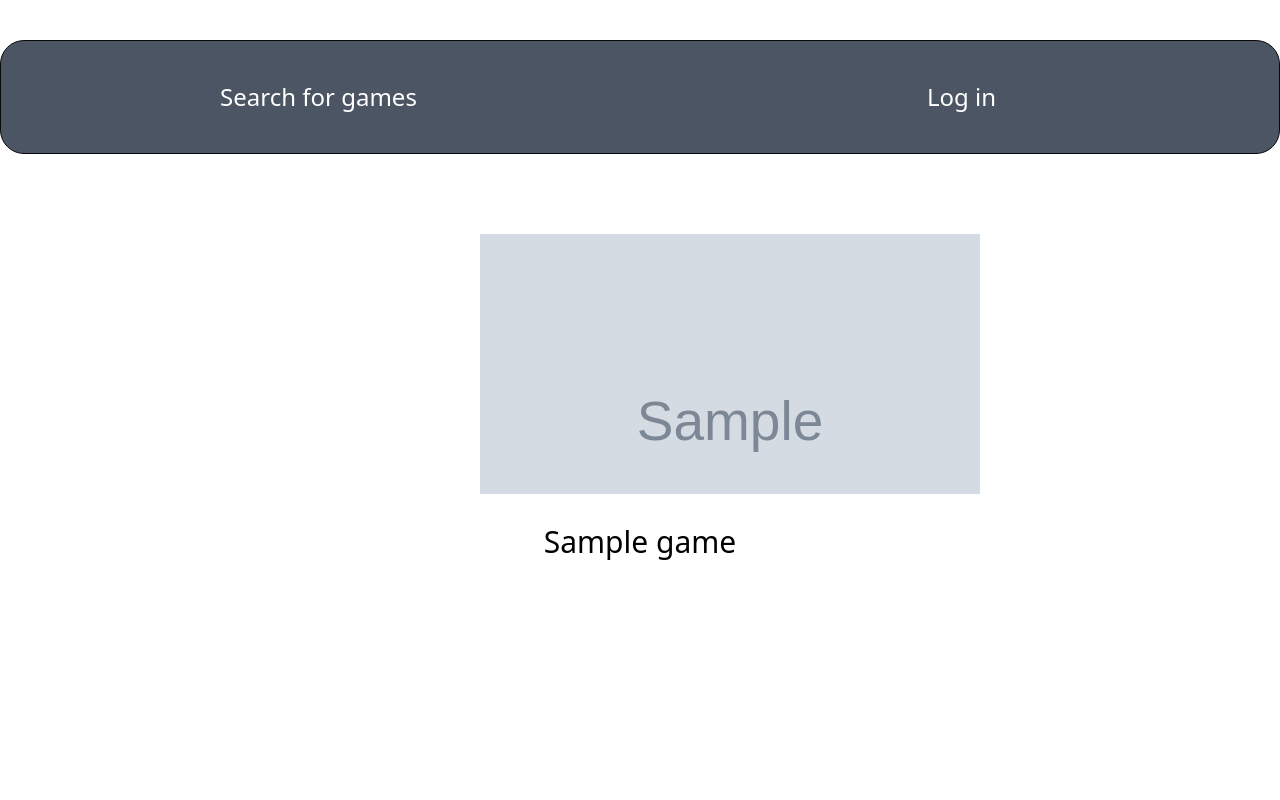
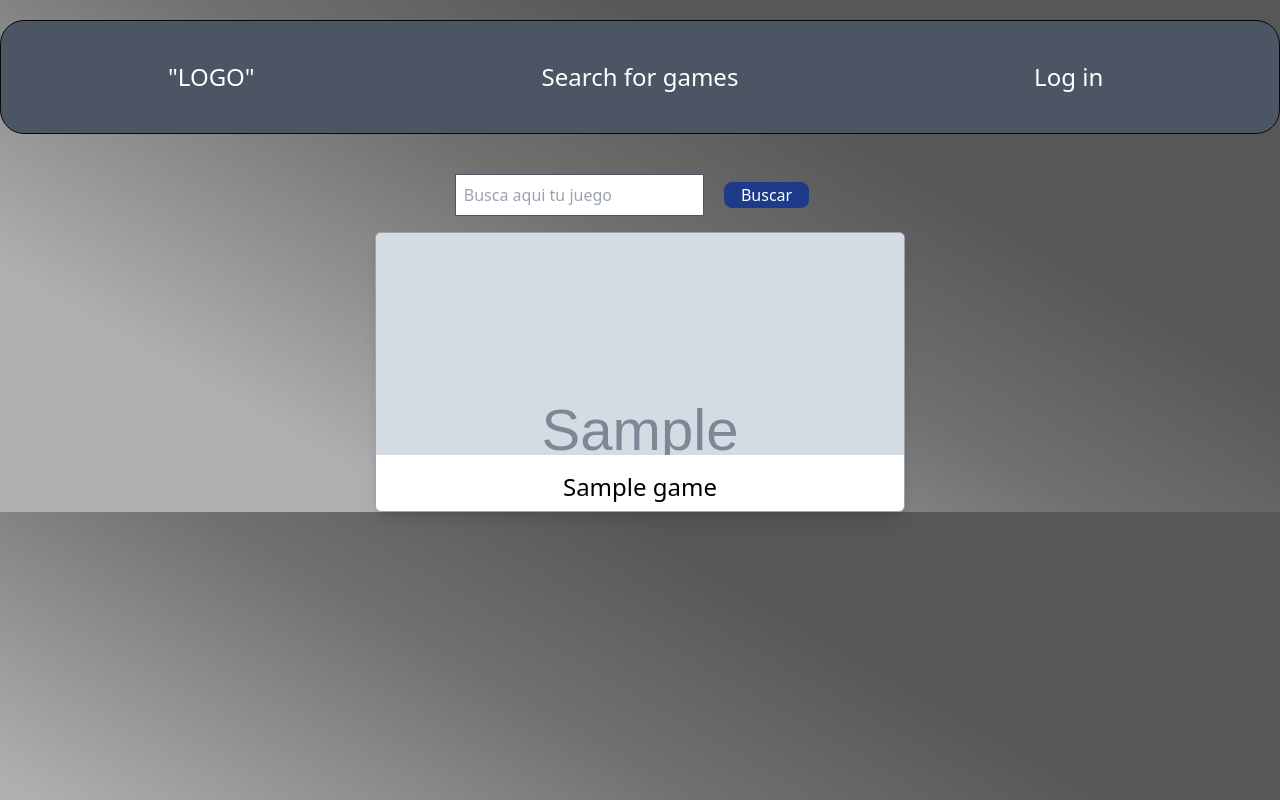
Before and after one commit to iDankest/Proyecto-Symfony, a Symfony app: template GameFinder/templates/games/index.html.twig in a window 1280 px wide. Run offline with Twig, Linux system fonts and the light colour scheme; the template is opened without the code that fills it: most values are stand-ins (such as "Sample title", 1, 10 or a date in 2020); grey boxes marked "Sample" are stand-in pictures; style sheets or scripts are compiled from the project's sources; some libraries are stand-ins or nearby versions.

Commit message:
escalvizando a abel

```diff
--- a/GameFinder/assets/styles/app.css
+++ b/GameFinder/assets/styles/app.css
@@ -4,12 +4,15 @@
 
 
 body {
-    /*  background-image: url('../image/fondo.jpg');  */
-    background-size: cover; /* Ajusta el tamaño de la imagen al gusto */
-    background-repeat: no-repeat; /* Evita que la imagen se repita */
-}
+      /* background-image: url('../image/fondo.jpg'); */
+      background-size: cover; /* Ajusta el tamaño de la imagen al gusto */
+      background-repeat: no-repeat; /* Evita que la imagen se repita */
+    background: rgb(34, 34, 34);
+        background: linear-gradient(210deg, rgba(34, 34, 34, 0.760) 30%, rgba(68, 68, 68, 0.760) 50%,
+                rgba(149, 149, 149, 0.760) 80%);
+    }
 
-.fondo{
+    .fondo{
     height: 100vh;
     background: rgb(34, 34, 34);
     background: linear-gradient(210deg, rgba(34, 34, 34, 0.760) 30%, rgba(68, 68, 68, 0.760) 50%,
--- a/GameFinder/src/Controller/HomeController.php
+++ b/GameFinder/src/Controller/HomeController.php
@@ -13,11 +13,11 @@ class HomeController extends AbstractController
     public function index(GamesRepository $gamesRepository): Response
     {
         // Recuperar todos los juegos desde la base de datos
-        $games = $gamesRepository->findAll();
+        $firstThree = array_slice($gamesRepository->findAll(), 0, 3);
 
         // Pasar los juegos a la plantilla base
         return $this->render('base.html.twig', [
-            'games' => $games,
+            'games' => $firstThree,
         ]);
     }
 }
--- a/GameFinder/templates/base.html.twig
+++ b/GameFinder/templates/base.html.twig
@@ -20,9 +20,11 @@
 	<body>
 		{% block header %}
 			{% if app.user %}
-				<div class="mt-10 mx-10 mb-20">
-					<div class="grid grid-cols-4 gap-4 justify-items-center max-w-[1650px] m-auto bg-gray-600
+
+				<div class="mt-5 mx-10 mb-10">
+					<div class="grid grid-cols-5 gap-4 justify-items-center max-w-[1650px] m-auto bg-gray-600
 																				 text-white rounded-3xl py-[40px] text-2xl border border-neutral-950">
+						<a href="{{ path('app_home') }}">"LOGO"</a>
 						<a href="{{ path('app_games_index') }}">Search for games</a>
 						<a href="{{ path('app_user_show',{'id': app.user.id}) }}">Profile</a>
 						<a href="{{ path('app_user_index') }}">Make a review</a>
@@ -31,9 +33,10 @@
 				</div>
 
 			{% else %}
-				<div class="pt-10 mb-20">
-					<div class="grid grid-cols-2 gap-2 justify-items-center max-w-[1650px] m-auto bg-gray-600
+				<div class="pt-5 mb-10 ">
+					<div class="grid grid-cols-3 gap-2 justify-items-center max-w-[1650px] m-auto bg-gray-600
 																				 text-white rounded-3xl py-[40px] text-2xl border border-neutral-950 min-w-[500px]">
+						<a href="{{ path('app_home') }}">"LOGO"</a>
 						<a href="{{ path('app_games_index') }}">Search for games</a>
 						<a href="{{ path('app_login') }}">Log in</a>
 					</div>
@@ -44,18 +47,24 @@
 		{% block body %}
 
 			<div class="flex justify-center mt-5 max-w-[260px] bg-gray-600 text-white rounded-full py-[20px] text-2xl border border-neutral-950 m-auto my-[130px]">TRENDING</div>
-			<div class="flex justify-around">
+			<div
+				class="flex justify-around">
 
 				{#  <div class="w-[300px] h-[260px] bg-black ">{{game.photo}}</div>
 												   <div class="w-[300px] h-[260px] bg-black"></div> #}
 
-				<div class="flex flex-wrap gap-28 justify-center">
+				<div class="flex flex-wrap gap-8 justify-center">
 
 					{% for game in games %}
-						<div class="sm:w-1/2 md:w-1/4">
+
+							<div class="sm:w-1/2 md:w-1/4 mx-8">
+								<a href="{{ path('app_games_show', {'id': game.id}) }}">
 									<div style="background-image: url('{{ game.photo }}'); width: 500px; height: 260px; background-size: cover; margin-bottom: 30px;"></div>
 									<p class="text-3xl text-center">{{ game.title }}</p>
+								</a>
 							</div>
+
+
 					{% endfor %}
 
 				</div>
--- a/GameFinder/templates/games/index.html.twig
+++ b/GameFinder/templates/games/index.html.twig
@@ -1,19 +1,41 @@
 {% extends 'base.html.twig' %}
 
-{% block title %}Games index{% endblock %}
+{% block title %}Games index
+{% endblock %}
 
 {% block body %}
 
-        <div class="flex flex-wrap gap-4 justify-center">
+	{# Contenedor #}
+	<div class="flex flex-col items-center justify-center">
+		<div>
+			<input id="search" type="text" placeholder="Busca aqui tu juego" class="p-2 border border-gray-600 mb-4">
 
-            {% for game in games %}
-                <div class="sm:w-1/2 md:w-1/4 mx-4">
-                    <div style="background-image: url('{{ game.photo }}'); width: 500px; height: 260px; background-size: cover; margin-bottom: 30px;"></div>
-                    <p class="text-3xl text-center">{{ game.title }}</p>
-                </div>
-            {% endfor %}
-
-        </div>
+			<script>
+				function handleChange() {
+                let search = document.getElementById('search')
+                let url = ''
+                if(search.value.trim() !== ''){
+                    console.log(search.value)
+                    url = "{{ path('app_games_search', {'search': 'search'}) }}".replace('search', search.value);
+                }else {
+                    url = "{{ path('app_games_index') }}"
+                }
+                window.location.href = url
+                }
+			</script>
+			<button id='btn-search' onclick="handleChange()" class="mx-4 bg-blue-900 hover:bg-white hover:text-blue-900 text-white border border-blue-900 px-4 rounded-lg">Buscar</button>
+		</div>
+		<div class="flex flex-wrap gap-6 justify-center">
+			{% for game in games %}
+					<div class="w-[530px] h-[280px] bg-white border border-gray-400 overflow-hidden shadow-lg rounded-md hover:scale-105 transition-all">
+				<a href="{{ path('app_games_show', {'id': game.id}) }}">
+						<div class="w-full h-4/5 mb-4" style="background-image: url('{{ game.photo }}'); background-size: cover;"></div>
+						<p class="text-2xl text-center">{{ game.title }}</p>
+				</a>
+					</div>
+			{% endfor %}
+		</div>
+	</div>
 
 {% endblock %}
 {# <a href="{{ path('app_games_new') }}">Create new</a>
--- a/GameFinder/templates/games/show.html.twig
+++ b/GameFinder/templates/games/show.html.twig
@@ -7,11 +7,13 @@
 
 
 	<div class="flex justify-center">
-		<img class="mt-10" style="background-image: url('{{ game.photo }}'); width: 150vh; height: 70vh; background-size: cover;"></img>
+<img class="mt-10" style="background-image: url('{{ game.photo }}'); width: 150vh; height: 70vh; background-size: cover;"></img>
+
 </div>
 
 <div class="w-[1386px] mx-auto mt-10 mb-24">
 	<div class="mb-8 text-center text-6xl font-semibold">{{ game.title }}</div>
+
 
 
 	<div class="text-4xl font-medium mb-4">About</div>
--- a/GameFinder/templates/user/edit.html.twig
+++ b/GameFinder/templates/user/edit.html.twig
@@ -5,13 +5,17 @@
 
 
 {% block body %}
+<div class="fondo">
 
+<div id="bgCenter" class="mx-auto my-[200px] w-auto min-w-[580px] max-w-[600px] h-[500px] bg-gray-600 text-white rounded-3xl border-1 border-neutral-950 ">
 
-    <h1>Edit User</h1>
+    <h1 class="text-center text-4xl ">Edit User</h1>
 
     <div class="text-black">{{ include('user/_form.html.twig', {'button_label':'Update'}) }}</div>
 
     <a href="{{ path('app_user_show',{'id': app.user.id}) }}">back to profile</a>
 
     {{ include('user/_delete_form.html.twig') }}
+</div>
+</div>
 {% endblock %}
```
Also changed, not shown: GameFinder/src/Controller/GamesController.php (+15 -1 lines), GameFinder/templates/registration/register.html.twig (+4 -4 lines), GameFinder/templates/security/login.html.twig (+9 -8 lines), GameFinder/templates/user/show.html.twig (+22 -21 lines). Lines whose indentation alone changed are shown as unchanged.
